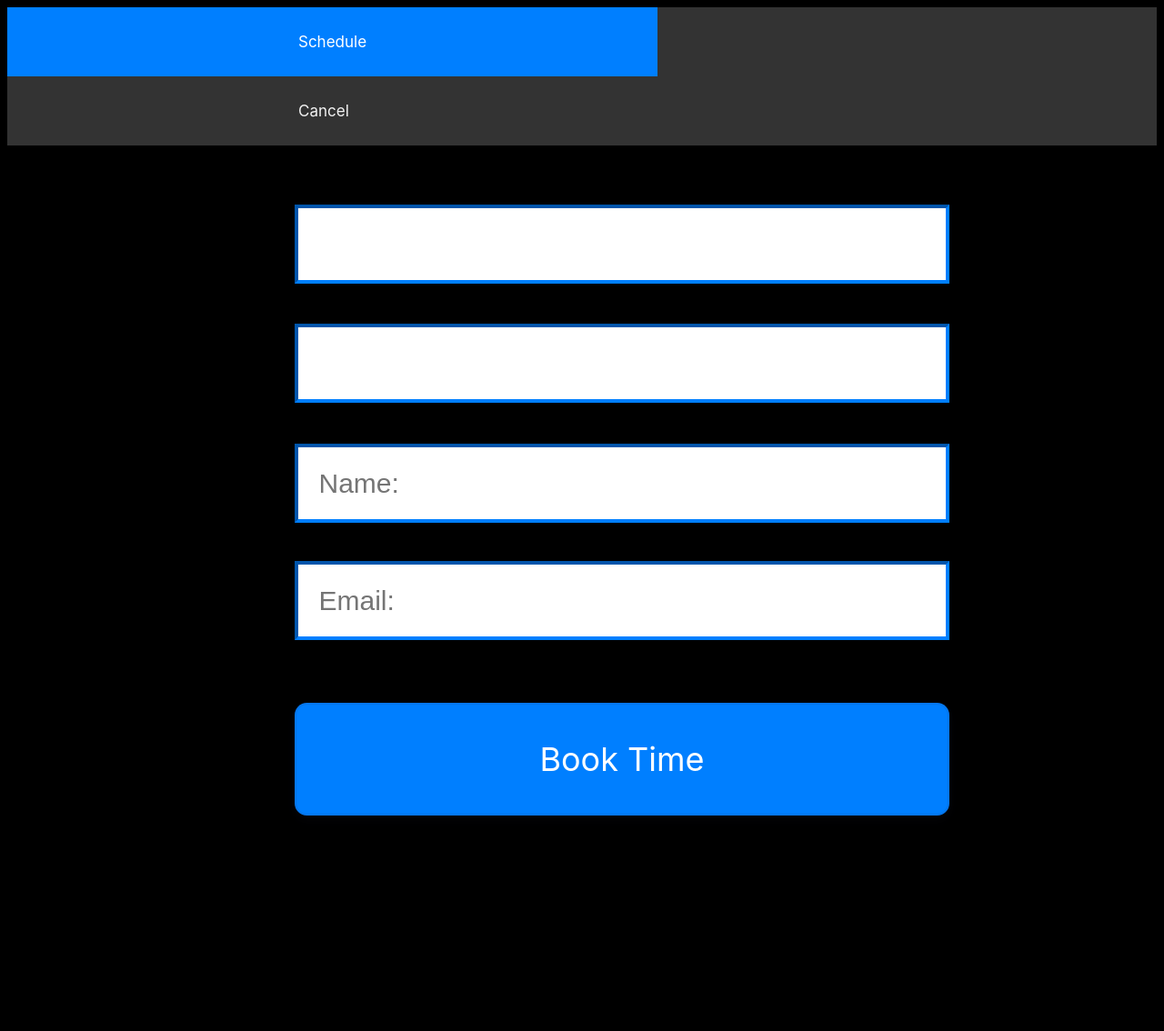
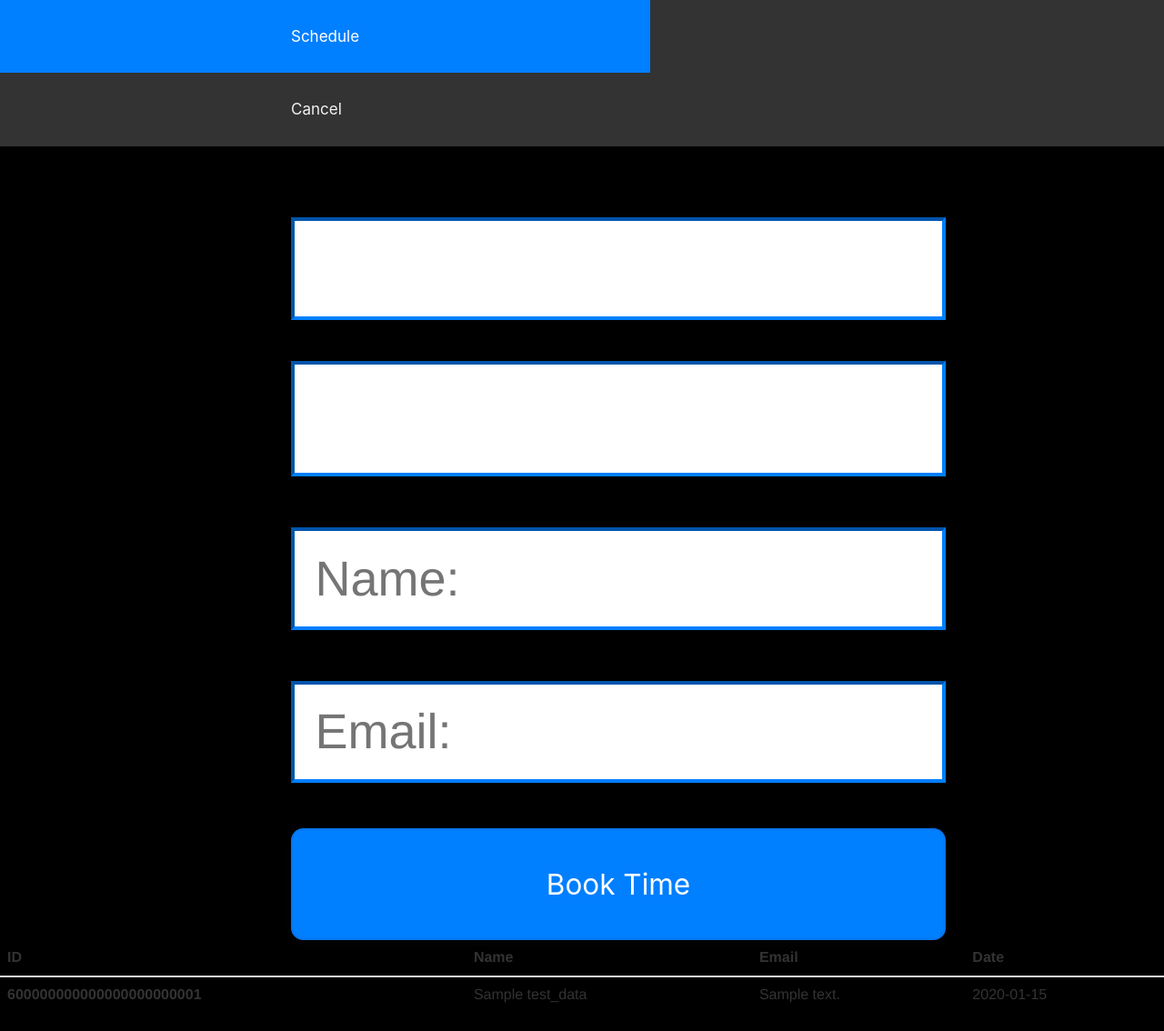
Before and after one commit to AliFakhry/DB_CALENDAR, a Node server app: page / in a window 1280 px wide. Shown: the whole page at 91% size. Before the commit the page ends 897 px from the top, so only its background shows below. Run offline with Node 20, Linux system fonts and the light colour scheme; tables that the repository leaves empty hold one stand-in row (values such as "Sample post"); some libraries are stand-ins or nearby versions.

Commit message:
Update index.ejs

```diff
--- a/views/index.ejs
+++ b/views/index.ejs
@@ -4,6 +4,8 @@
 <link rel="stylesheet" type="text/css" href="node_modules/jquery-datetimepicker/jquery.datetimepicker.css" >
 <script src="node_modules/jquery-datetimepicker/jquery.js"></script>
 <script src="node_modules/jquery-datetimepicker/build/jquery.datetimepicker.full.min.js"></script>
+<link rel="stylesheet" href="https://maxcdn.bootstrapcdn.com/bootstrap/3.3.7/css/bootstrap.min.css" integrity="sha384-BVYiiSIFeK1dGmJRAkycuHAHRg32OmUcww7on3RYdg4Va+PmSTsz/K68vbdEjh4u" crossorigin="anonymous">
+
 <head>
 
 <style>
@@ -152,6 +154,30 @@ input[type=text] {
         <input type="submit" class="button-9" value="Book Time"></input>
   </div>
 </body>
+<body>
+</body>
+
+<table class="table">
+  <thead>
+    <tr>
+      <th scope="col">ID</th>
+      <th scope="col">Name</th>
+      <th scope="col">Email</th>
+      <th scope="col">Date</th>
+    </tr>
+  </thead>
+  <tbody>
+  <%moviesList.forEach(movie => {%>
+      <tr>
+          <th scope="row"><%= movie._id %></th>
+          <td><%= movie.title %></td>
+          <td><%= movie.content %></td>
+          <td><%= movie.date %></td>
+      </tr>
+  <%})%>
+  </tbody>
+</table>
+
 </form>
 </html>
 
```
